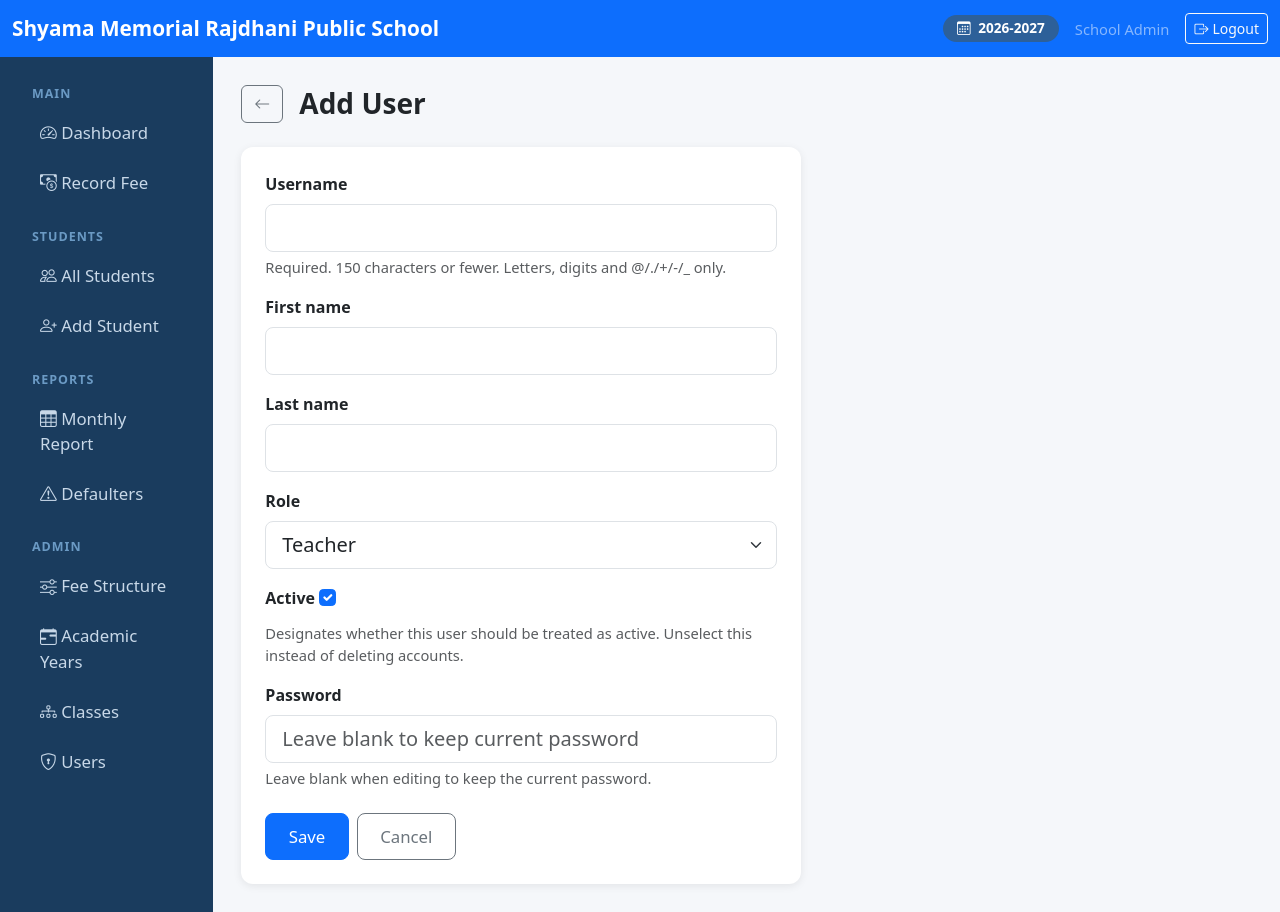
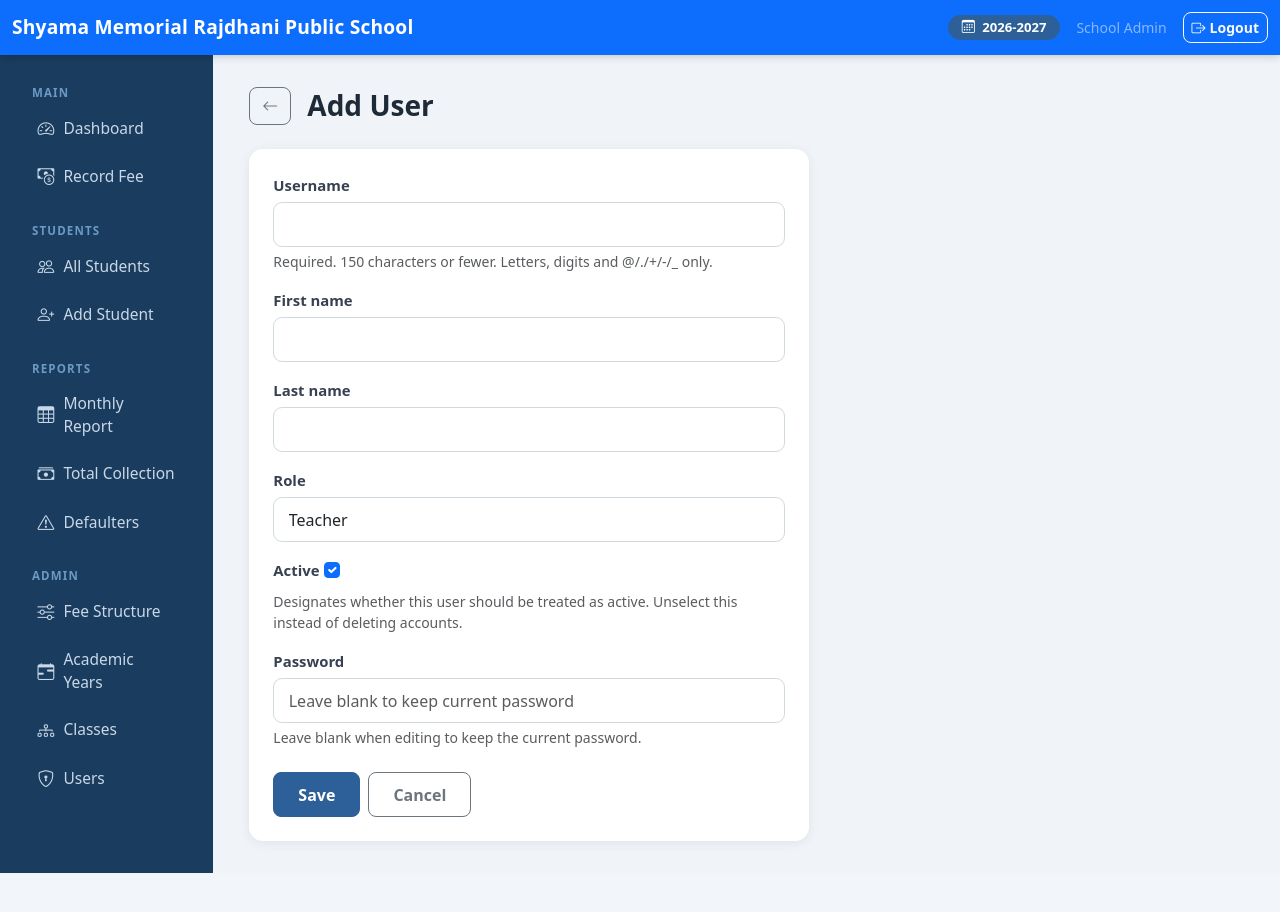
Before and after one commit to Anushka-2003/fee-management-system, a Django app: page /accounts/users/add/ in a window 1280 px wide. After the commit the page ends 873 px from the top, so only its background shows below. Run offline with Django 4.2, Linux system fonts and the light colour scheme; a user stored in the database is signed in; data comes from the database, SQL or seed files in the repository.

Commit message:
Update base.html

```diff
--- a/templates/base.html
+++ b/templates/base.html
@@ -7,24 +7,83 @@
   <link href="https://cdn.jsdelivr.net/npm/bootstrap@5.3.3/dist/css/bootstrap.min.css" rel="stylesheet">
   <link href="https://cdn.jsdelivr.net/npm/bootstrap-icons@1.11.3/font/bootstrap-icons.min.css" rel="stylesheet">
   <style>
-    body { font-size: 1.05rem; background: #f5f7fa; }
-    .navbar-brand { font-weight: 700; font-size: 1.3rem; }
+    /* ── Base ── */
+    body { font-size: 1rem; background: #f0f4f8; color: #1e2a38; }
+    a { text-decoration: none; }
+
+    /* ── Navbar ── */
+    .navbar { box-shadow: 0 2px 8px rgba(0,0,0,.18); }
+    .navbar-brand { font-weight: 700; font-size: 1.2rem; letter-spacing: .01em; }
+
+    /* ── Sidebar ── */
     .sidebar { min-height: calc(100vh - 56px); background: #1a3c5e; }
-    .sidebar .nav-link { color: #c8d8e8; font-size: 1.05rem; padding: .65rem 1.25rem; border-radius: 6px; margin: 2px 8px; }
+    .sidebar .nav-link { color: #c8d8e8; font-size: .97rem; padding: .6rem 1.1rem; border-radius: 7px; margin: 2px 8px; display: flex; align-items: center; gap: 9px; transition: background .15s; }
     .sidebar .nav-link:hover, .sidebar .nav-link.active { background: #2d6099; color: #fff; }
-    .sidebar .nav-link i { width: 22px; }
-    .sidebar-heading { color: #6b9ac4; font-size: .78rem; font-weight: 700; letter-spacing: .08em; padding: .75rem 1.25rem .25rem; text-transform: uppercase; }
-    .main-content { padding: 1.75rem; }
-    .card { border: none; border-radius: 12px; box-shadow: 0 2px 8px rgba(0,0,0,.08); }
-    .card-header { border-radius: 12px 12px 0 0 !important; font-weight: 600; font-size: 1.1rem; }
+    .sidebar .nav-link i { font-size: 1.05rem; flex-shrink: 0; }
+    .sidebar-heading { color: #6b9ac4; font-size: .72rem; font-weight: 700; letter-spacing: .1em; padding: .8rem 1.25rem .2rem; text-transform: uppercase; }
+
+    /* ── Main content ── */
+    .main-content { padding: 2rem 2.25rem; }
+
+    /* ── Cards ── */
+    .card { border: none; border-radius: 14px; box-shadow: 0 2px 12px rgba(0,0,0,.07); }
+    .card-header { border-radius: 14px 14px 0 0 !important; font-weight: 600; font-size: 1rem; padding: .85rem 1.25rem; }
+
+    /* ── Stat cards (dashboard) ── */
     .stat-card { border-radius: 14px; padding: 1.4rem; }
     .stat-card .stat-value { font-size: 2.4rem; font-weight: 700; }
-    .stat-card .stat-label { font-size: .95rem; opacity: .85; }
-    .btn-lg { font-size: 1.05rem; padding: .6rem 1.4rem; }
-    .table th { font-weight: 600; background: #f0f4f8; }
-    .form-label { font-weight: 600; font-size: 1rem; }
-    .year-badge { background: #2d6099; color: #fff; border-radius: 20px; padding: 3px 14px; font-size: .85rem; font-weight: 600; }
+    .stat-card .stat-label { font-size: .92rem; opacity: .85; }
+
+    /* ── Form controls ── */
+    .form-label { font-weight: 600; font-size: .93rem; color: #374151; margin-bottom: .35rem; }
+    .form-control, .form-select {
+      border-radius: 8px;
+      border: 1.5px solid #d1d9e0;
+      padding: .55rem .85rem;
+      font-size: .97rem;
+      background: #fff;
+      transition: border-color .15s, box-shadow .15s;
+    }
+    .form-control:focus, .form-select:focus {
+      border-color: #2d6099;
+      box-shadow: 0 0 0 3px rgba(45,96,153,.13);
+    }
+    .form-control-lg, .form-select-lg {
+      padding: .6rem .9rem;
+      font-size: 1rem;
+      border-radius: 9px;
+    }
+    .form-section-title {
+      font-size: .78rem;
+      font-weight: 700;
+      letter-spacing: .09em;
+      text-transform: uppercase;
+      color: #6b7280;
+      padding-bottom: .4rem;
+      border-bottom: 2px solid #e5e7eb;
+      margin-bottom: .25rem;
+    }
+
+    /* ── Buttons ── */
+    .btn { border-radius: 8px; font-weight: 600; }
+    .btn-lg { font-size: 1rem; padding: .6rem 1.5rem; }
+    .btn-primary { background: #2d6099; border-color: #2d6099; }
+    .btn-primary:hover { background: #1a3c5e; border-color: #1a3c5e; }
+
+    /* ── Tables ── */
+    .table th { font-weight: 600; background: #f0f4f8; font-size: .9rem; }
+    .table td { vertical-align: middle; }
+
+    /* ── Badges / year chip ── */
+    .year-badge { background: #2d6099; color: #fff; border-radius: 20px; padding: 3px 14px; font-size: .82rem; font-weight: 600; }
+
+    /* ── Page header ── */
+    .page-header { margin-bottom: 1.75rem; padding-bottom: 1rem; border-bottom: 2px solid #e5e7eb; }
+    .page-header h3 { font-size: 1.45rem; font-weight: 700; color: #1a3c5e; margin-bottom: .2rem; }
+    .page-header .sub { font-size: .95rem; color: #6b7280; }
+
     @media print { .no-print { display: none !important; } }
+    @media (max-width: 767px) { .main-content { padding: 1rem; } }
   </style>
 </head>
 <body>
@@ -87,6 +146,11 @@
           </a>
         </li>
         <li class="nav-item">
+          <a class="nav-link" href="{% url 'fees:total_collection' %}">
+            <i class="bi bi-cash-stack"></i> Total Collection
+          </a>
+        </li>
+        <li class="nav-item">
           <a class="nav-link" href="{% url 'fees:defaulters' %}">
             <i class="bi bi-exclamation-triangle"></i> Defaulters
           </a>
```
